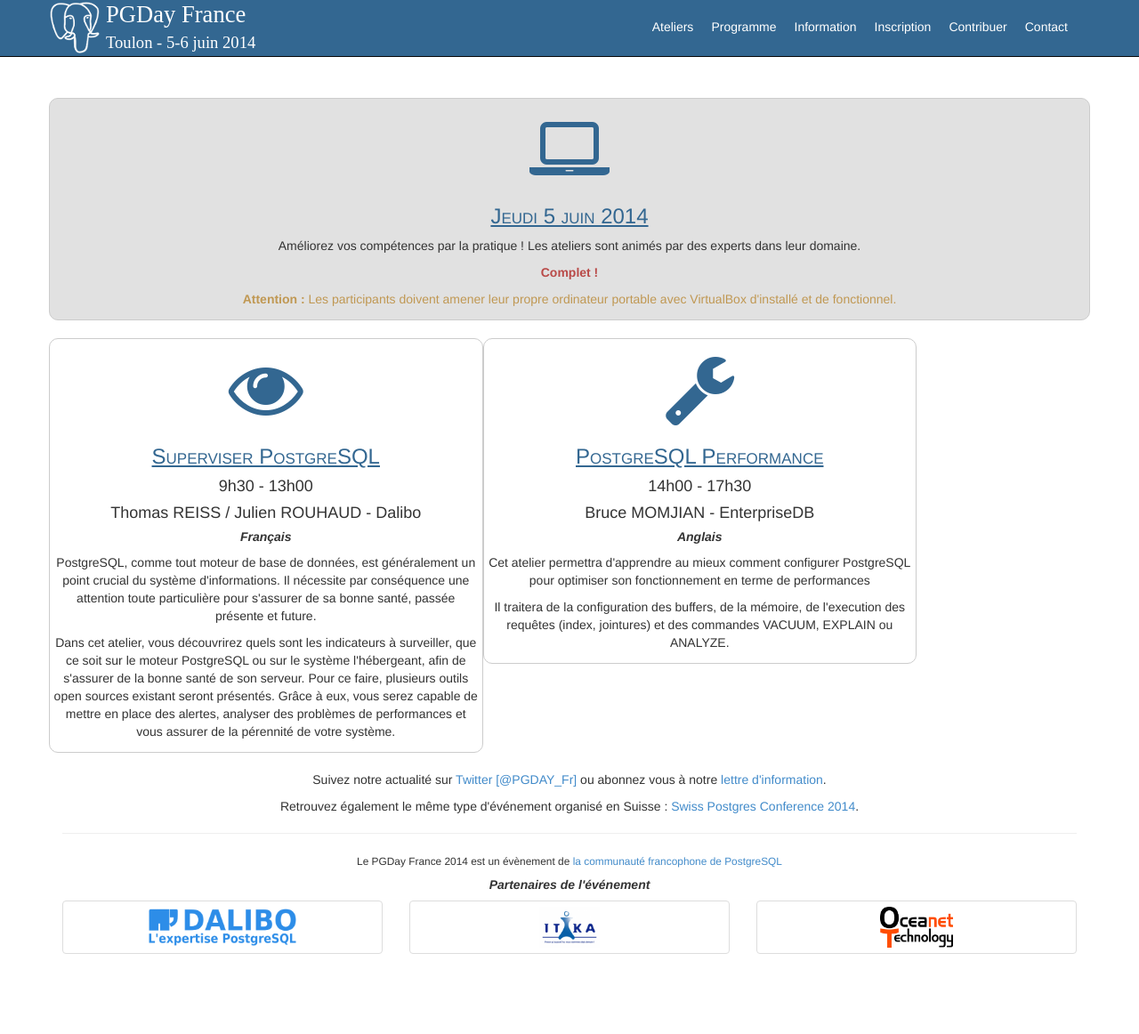
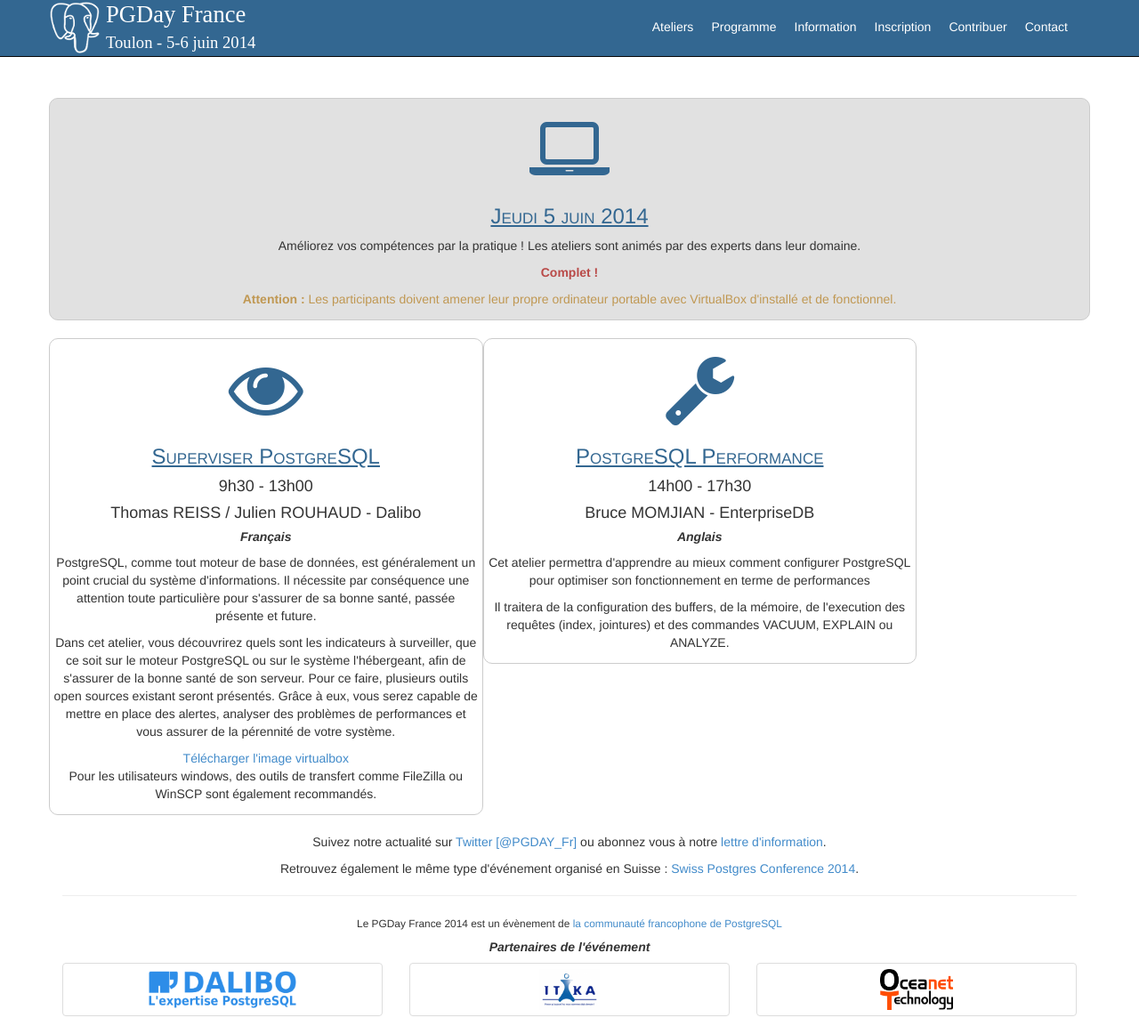
Before and after one commit to postgresqlfr/2024.pgday.fr, a Jekyll site: the page built from ateliers.html, in a window 1280 px wide and 1162 px high. Shown: the whole window at 89% size. Built offline with Jekyll 4.4.1, drawn with Linux system fonts in a browser that asks for light colours; Markdown is read by kramdown in place of the engine named in the settings.

Commit message:
Add link for virtual box appliance.

```diff
--- a/ateliers.html
+++ b/ateliers.html
@@ -33,6 +33,10 @@
                       santé de son serveur. Pour ce faire, plusieurs outils open sources existant seront présentés.
                       Grâce à eux, vous serez capable de mettre en place des alertes, analyser des problèmes de
                       performances et vous assurer de la pérennité de votre système. </p>
+                  <p>
+                      <a href="atelier_pgday.ova">Télécharger l'image virtualbox</a><br />
+                      Pour les utilisateurs windows, des outils de transfert comme FileZilla ou WinSCP sont également recommandés.
+                  </p>
               </div>
               <div class="col-lg-5 col-md-5 home_bloc">
                   <i class="fa fa-wrench"></i>
```
